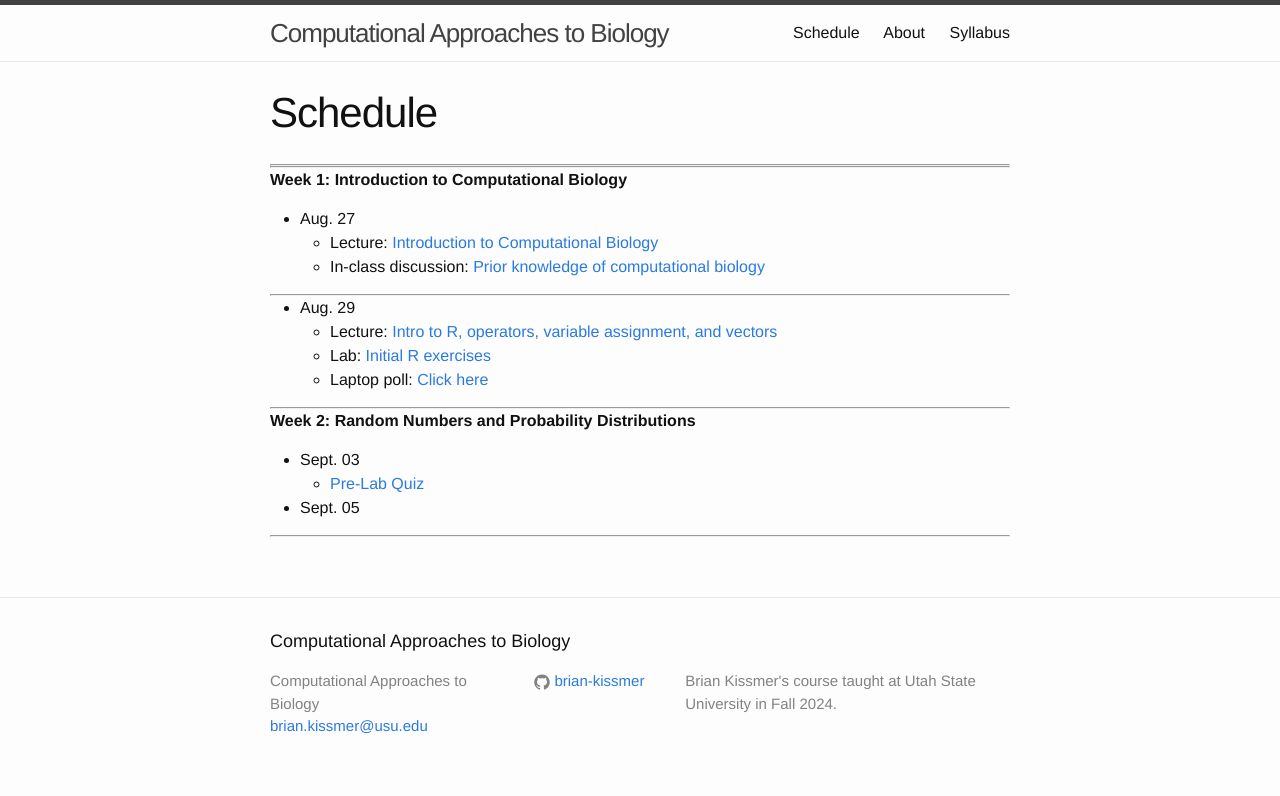
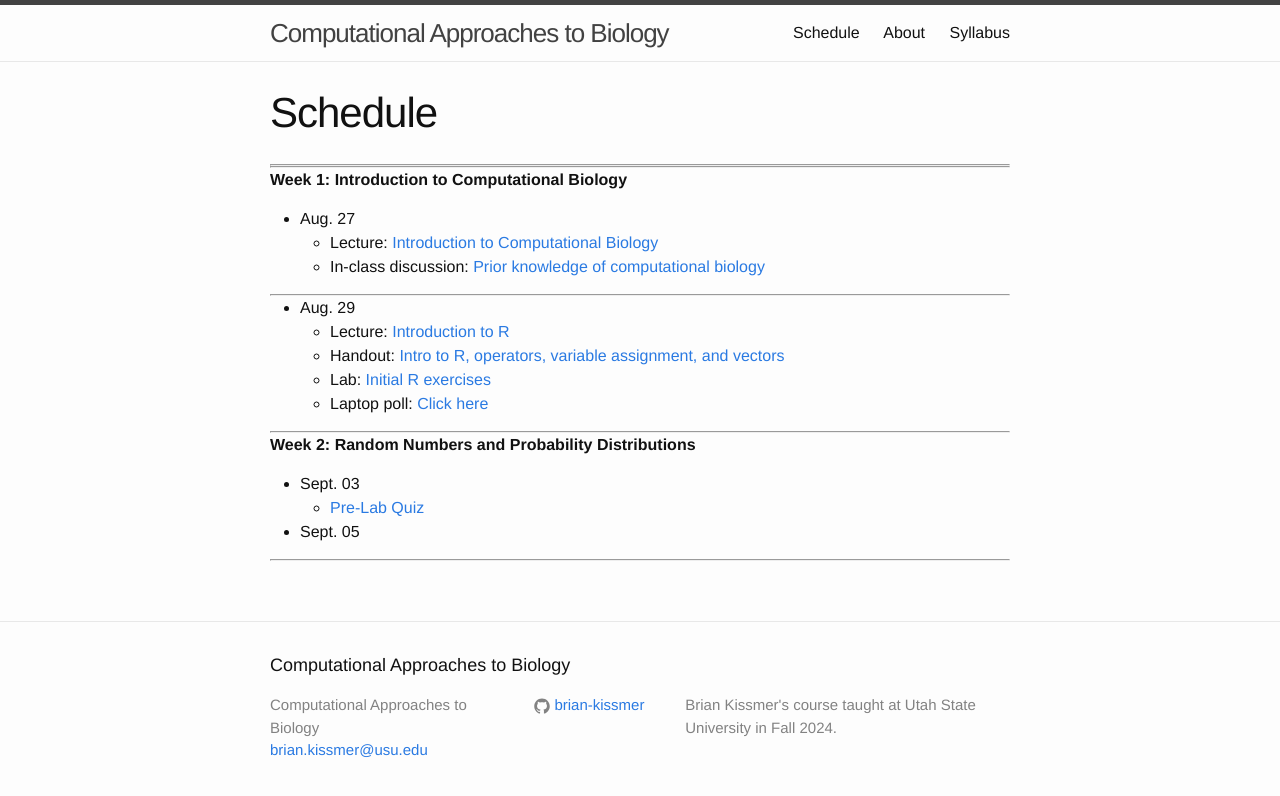
Before and after one commit to brian-kissmer/brian-kissmer.github.io, a Jekyll site: the page built from Schedule.md, in a window 1280 px wide. Shown: the top 796 px of the page. Built offline with Jekyll 4.4.1, drawn with Linux system fonts in a browser that asks for light colours.

Commit message:
Update Schedule.md

```diff
--- a/Schedule.md
+++ b/Schedule.md
@@ -17,7 +17,8 @@ layout: page
 ***
 
 * Aug. 29
-    * Lecture:  [Intro to R, operators, variable assignment, and vectors]({{ site.baseurl }}/worksheets/Introduction_to_R.html)
+    * Lecture: [Introduction to R]({{ site.baseurl }}/slides/Aug 29 slides.pdf)
+    * Handout:  [Intro to R, operators, variable assignment, and vectors]({{ site.baseurl }}/worksheets/Introduction_to_R.html)
     * Lab: [Initial R exercises](Add_quizizz_link_before_class)
     * Laptop poll: [Click here](https://strawpoll.com/e7ZJaaklKg3)
 
```
